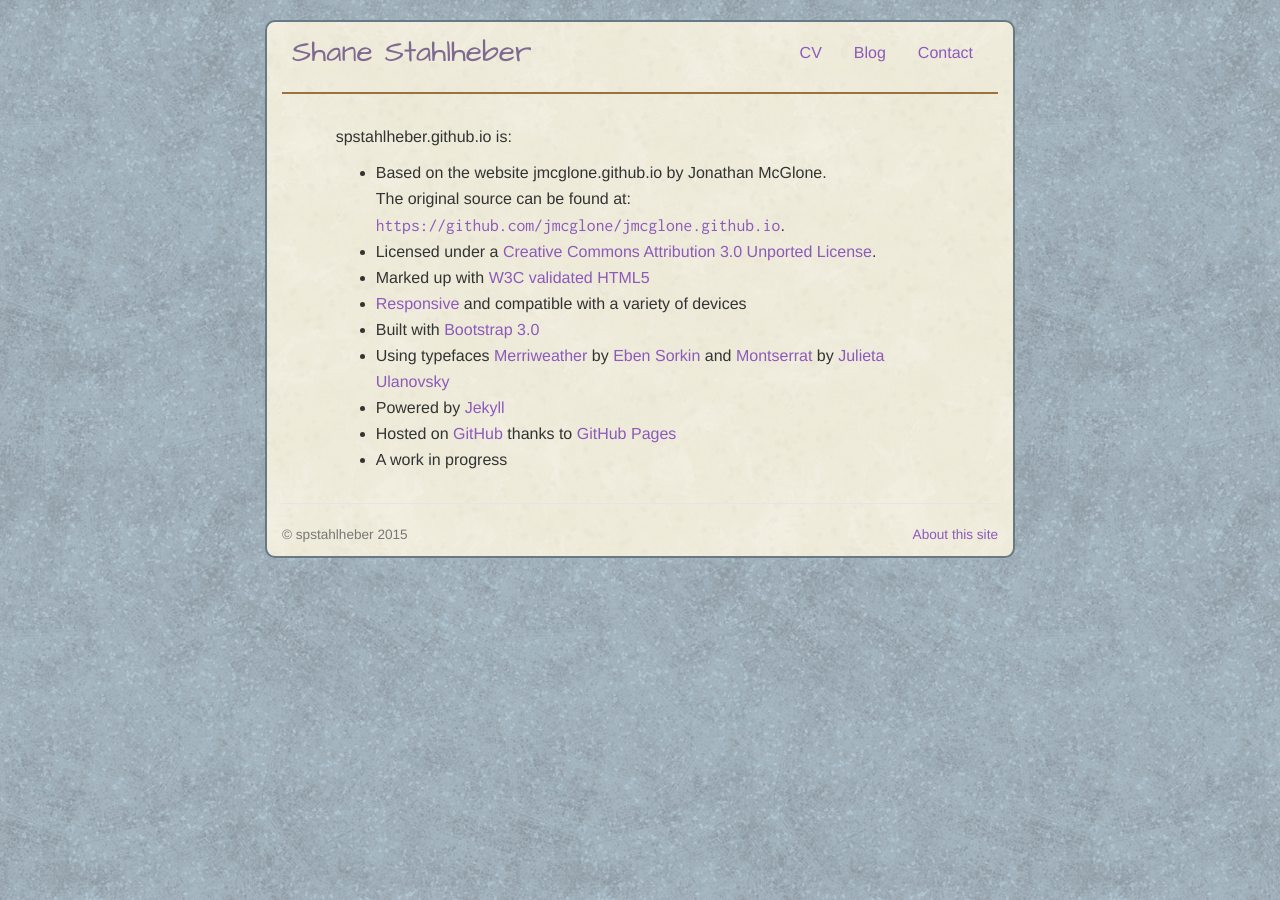
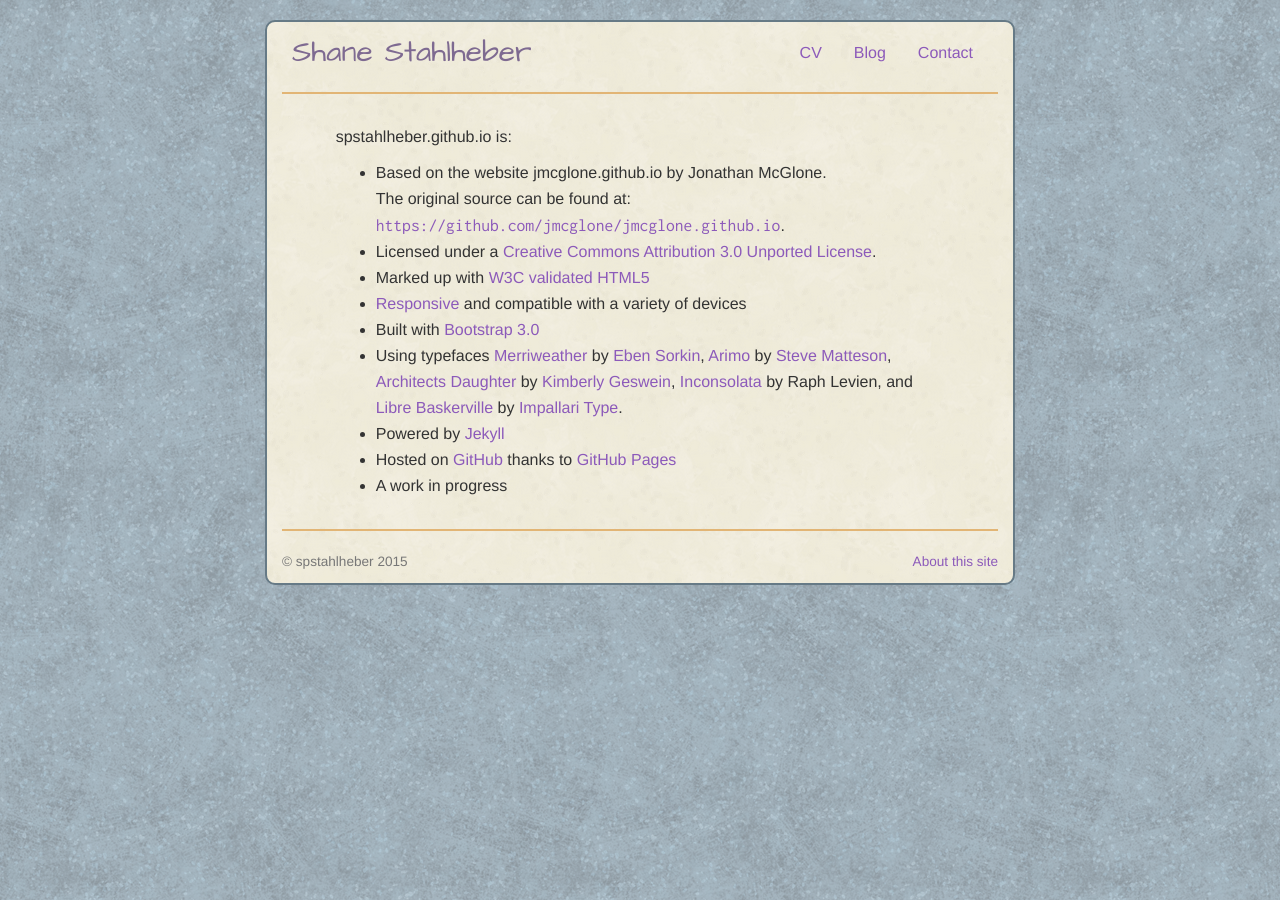
Before and after one commit to Fluorescing/fluorescing.github.io, a Jekyll site: the page built from about/index.html, in a window 1280 px wide. Built offline with Jekyll 4.4.1, drawn with Linux system fonts in a browser that asks for light colours.

Commit message:
minor changes

```diff
--- a/about/index.html
+++ b/about/index.html
@@ -15,7 +15,9 @@ description: Credits and information about the website spstahlheber.github.io, t
         <!--<li><a href="http://www.w3.org/TR/WCAG20/" title="WCAG 2.0">WCAG 2.0</a> compliant</li>-->
         <li><a href="http://alistapart.com/article/responsive-web-design" title="Responsive Web Design at A List Apart">Responsive</a> and compatible with a variety of devices</li>
         <li>Built with <a href="http://getbootstrap.com/" title="Bootstrap 3.0">Bootstrap 3.0</a></li>
-        <li>Using typefaces <a href="http://www.google.com/fonts/specimen/Merriweather" title ="Merriweather">Merriweather</a> by <a href="https://plus.google.com/106288796449831139244/about" title="Eben Sorkin">Eben Sorkin</a> and <a href="http://www.google.com/fonts/specimen/Montserrat" title="Montserrat">Montserrat</a> by <a href="http://www.zkysky.com.ar/" title="ZkySky Design">Julieta Ulanovsky</a></li>
+        <li>Using typefaces
+            <a href="http://www.google.com/fonts/specimen/Merriweather" title ="Merriweather">Merriweather</a> by <a href="https://plus.google.com/106288796449831139244/about" title="Eben Sorkin">Eben Sorkin</a>, <a href="http://www.google.com/fonts/specimen/Arimo" title="Arimo">Arimo</a> by <a href="https://profiles.google.com/107777320916704234605/about" title="Steve Matteson">Steve Matteson</a>, <a href="http://www.google.com/fonts/specimen/Architects+Daughter" title="Architects Daughter">Architects Daughter</a> by <a href="https://profiles.google.com/gesweinfamily" title="Kimberly Geswein">Kimberly Geswein</a>, <a href="http://www.google.com/fonts/specimen/Inconsolata" title="Inconsolata">Inconsolata</a> by Raph Levien, and <a href="http://www.google.com/fonts/specimen/Libre+Baskerville" title="Libre Baskerville">Libre Baskerville</a> by <a href="https://plus.google.com/u/0/110111593890826991879/about" title="Impallari Type">Impallari Type</a>.</li>
+
         <li>Powered by <a href="http://jekyllrb.com/" title="Jekyll">Jekyll</a></li>
         <li>Hosted on <a href="http://github.com/jmcglone/jmcglone.github.io" title="This site hosted on GitHub">GitHub</a> thanks to <a href="http://pages.github.com/" title="GitHub Pages">GitHub Pages</a></li>
         <li>A work in progress</li>
--- a/css/style.scss
+++ b/css/style.scss
@@ -10,7 +10,7 @@
 $primary-color: #9DACB5;
 $alpha-color: #C7DBA3;
 $beta-color: #B1A4BD;
-$complementary-color: #C8A477;
+$complementary-color: #d99e4b;
 
 $secondary-color: $complementary-color;
 $adjacent-color: $beta-color;
@@ -53,7 +53,12 @@ blockquote p { font-size: 16px; line-height: 1.6em; }
 .header
 {
     padding: 10px 10px 0px;
-    border-bottom: 2px solid darken($secondary-color, 20%);
+    border-bottom: 2px solid lighten($secondary-color, 10%);
+}
+
+.footer
+{
+    border-top: 2px solid lighten($secondary-color, 10%);
 }
 
 .header, .footer, .header h3
@@ -77,8 +82,13 @@ h3.text-muted a:hover {
 img.avatar { margin-bottom: 30px; }
 
 /* Custom container */
-.container > hr { margin: 30px 0; }
-.container > hr.footer {margin-bottom: 15px; }
+.container > hr {
+    margin: 30px 0;
+}
+
+.container > hr.footer {
+    margin-bottom: 15px;
+}
 
 /* E-Mail */
 a.fixedwidth {
```
